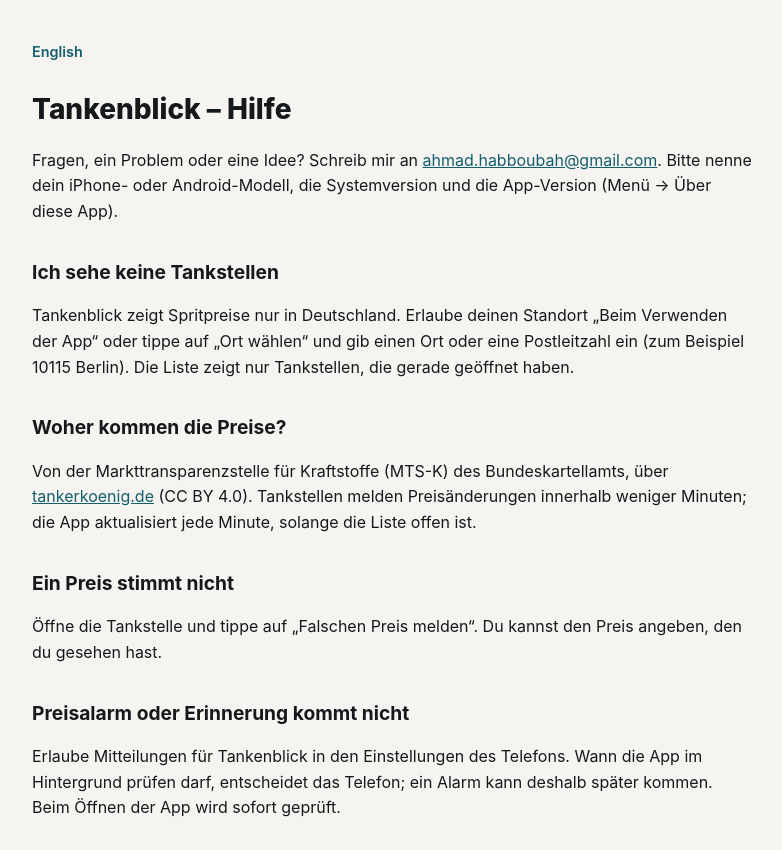
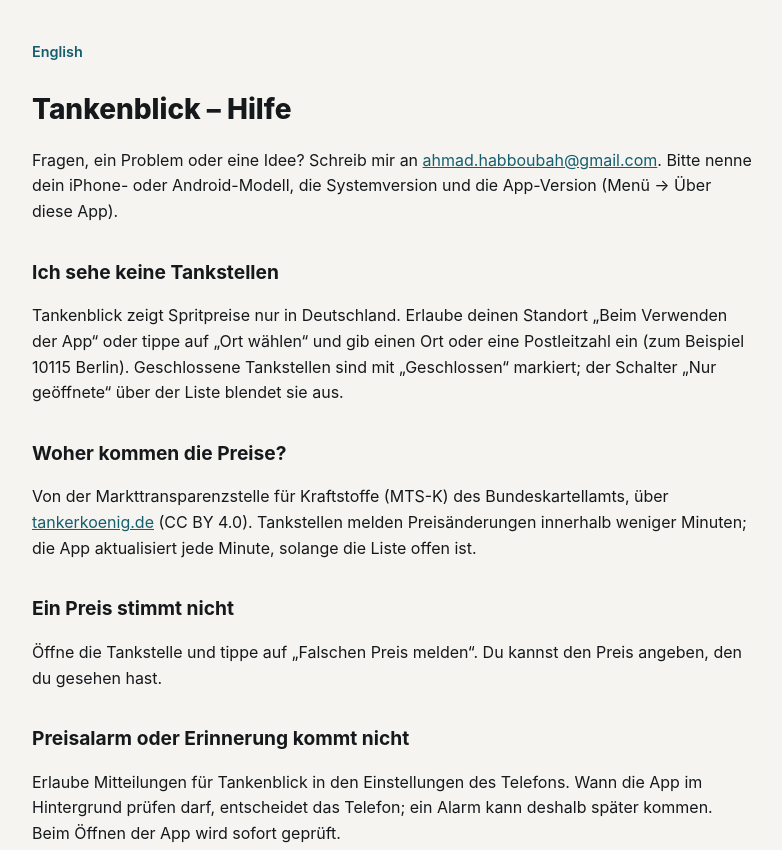
Before and after one commit to habboubah/privacy-policy, a plain HTML site: page fuelapp/support/de/index.html in a window 1280 px wide. Shown: the top 850 px of the page, without its empty margins (248-1030 px from the left). Drawn offline with Linux system fonts and the light colour scheme.

Commit message:
Tankenblick support: closed stations and the open-only switch
Co-Authored-By: Claude Opus 5.5 <noreply@anthropic.com>
Claude-Session: https://claude.ai/code/session_01JGL8pD5bpVPgJ6ZukHGgyA

```diff
--- a/fuelapp/support/de/index.html
+++ b/fuelapp/support/de/index.html
@@ -20,7 +20,7 @@
 <p>Fragen, ein Problem oder eine Idee? Schreib mir an <a href="mailto:ahmad.habboubah@gmail.com?subject=Tankenblick">ahmad.habboubah@gmail.com</a>. Bitte nenne dein iPhone- oder Android-Modell, die Systemversion und die App-Version (Menü → Über diese App).</p>
 
 <h2>Ich sehe keine Tankstellen</h2>
-<p>Tankenblick zeigt Spritpreise nur in Deutschland. Erlaube deinen Standort „Beim Verwenden der App“ oder tippe auf „Ort wählen“ und gib einen Ort oder eine Postleitzahl ein (zum Beispiel 10115 Berlin). Die Liste zeigt nur Tankstellen, die gerade geöffnet haben.</p>
+<p>Tankenblick zeigt Spritpreise nur in Deutschland. Erlaube deinen Standort „Beim Verwenden der App“ oder tippe auf „Ort wählen“ und gib einen Ort oder eine Postleitzahl ein (zum Beispiel 10115 Berlin). Geschlossene Tankstellen sind mit „Geschlossen“ markiert; der Schalter „Nur geöffnete“ über der Liste blendet sie aus.</p>
 
 <h2>Woher kommen die Preise?</h2>
 <p>Von der Markttransparenzstelle für Kraftstoffe (MTS-K) des Bundeskartellamts, über <a href="https://www.tankerkoenig.de" target="_blank" rel="noopener">tankerkoenig.de</a> (CC BY 4.0). Tankstellen melden Preisänderungen innerhalb weniger Minuten; die App aktualisiert jede Minute, solange die Liste offen ist.</p>
```
Also changed, not shown: fuelapp/support/index.html (+1 -1 lines).
